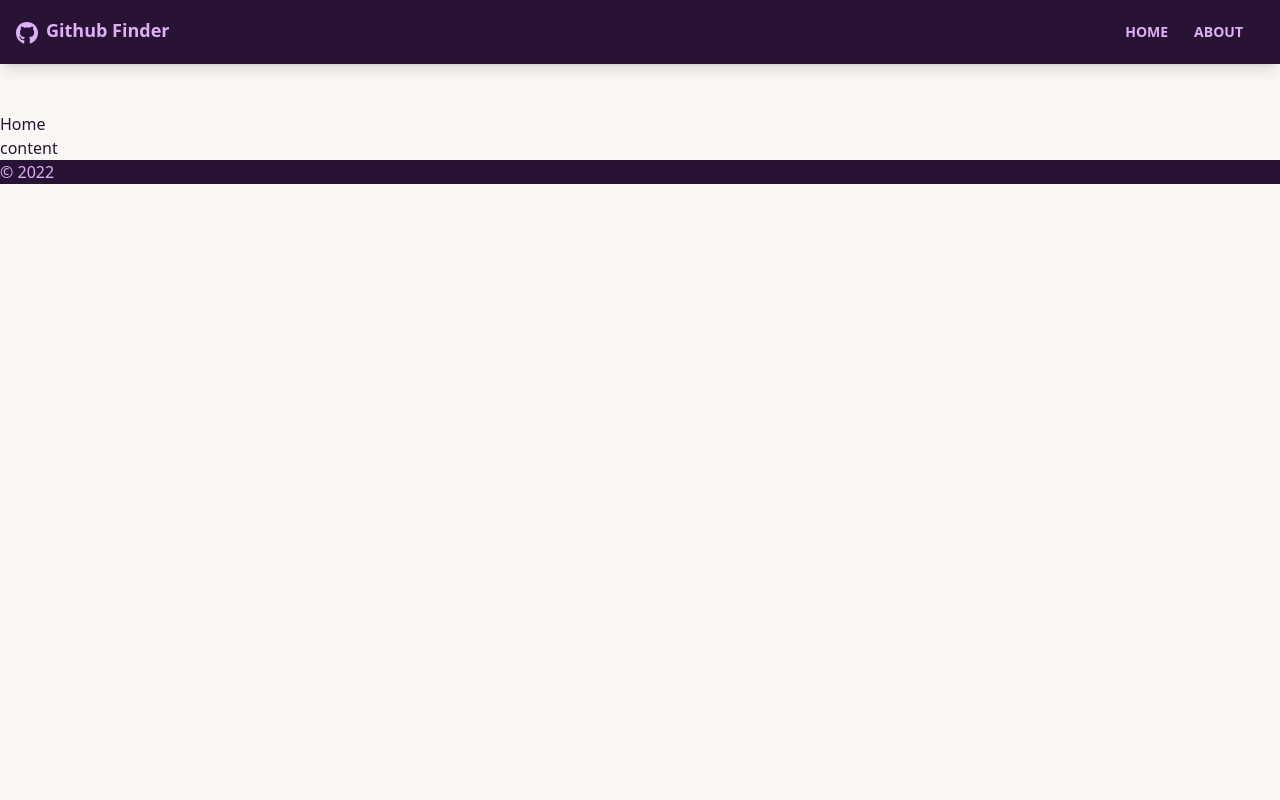
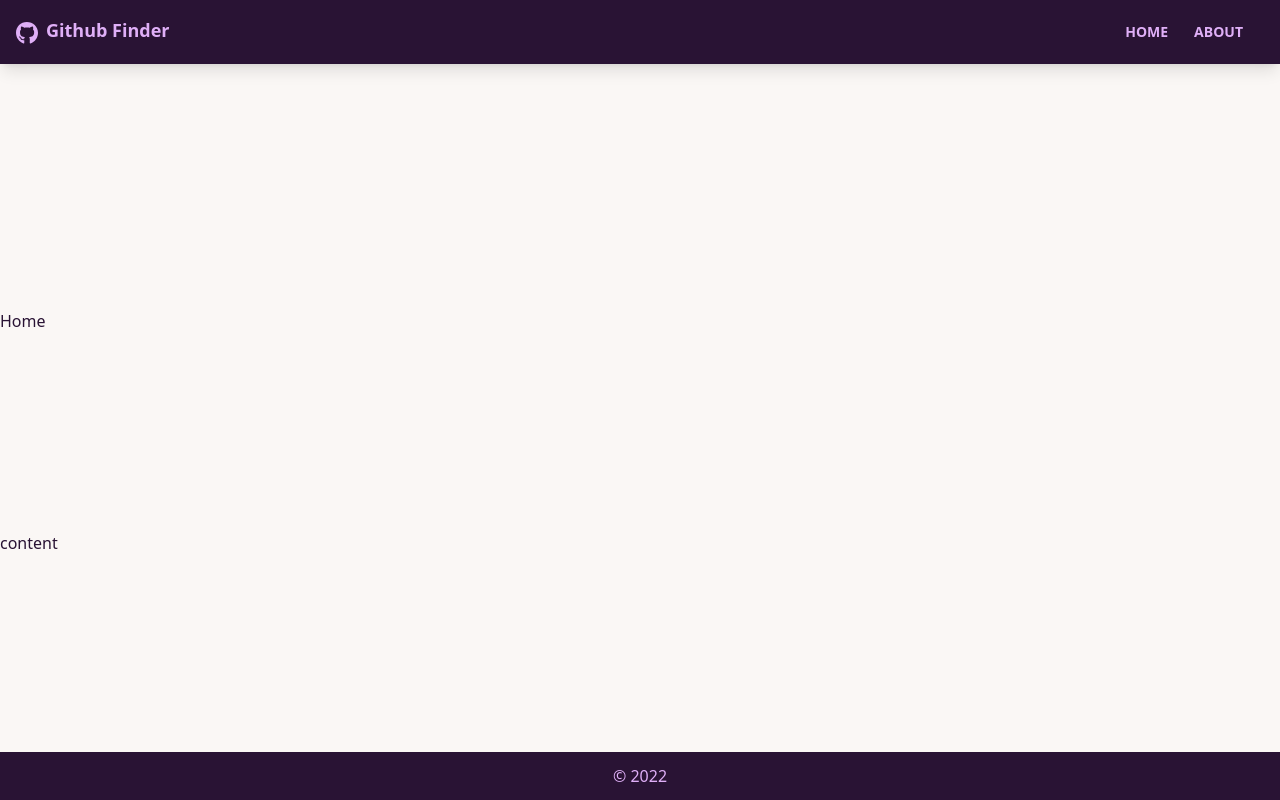
Before and after one commit to nilouhou/github-finder, a React (Create React App) app: page / in a window 1280 px wide. Built offline with nearby package versions, Linux system fonts and the light colour scheme.

Commit message:
styled layout

```diff
--- a/src/App.js
+++ b/src/App.js
@@ -10,6 +10,7 @@ import About from "./components/pages/About";
 function App() {
 	return (
 		<Router>
+			<div className="flex flex-col justify-between h-screen">
 				<Nav />
 				<Routes>
 					<Route path="/" element={<Home />} />
@@ -20,6 +21,7 @@ function App() {
 
 				<main>content</main>
 				<Footer />
+			</div>
 		</Router>
 	);
 }
--- a/src/components/Footer/Footer.jsx
+++ b/src/components/Footer/Footer.jsx
@@ -3,7 +3,7 @@ import React from "react";
 const Footer = () => {
 	const time = new Date().getFullYear();
 	return (
-		<footer className="bg-neutral text-neutral-content justify-center">
+		<footer className="p-3 text-center bg-neutral text-neutral-content justify-center">
 			<p>&copy; {time}</p>
 		</footer>
 	);
```
Lines whose indentation alone changed are shown as unchanged.
